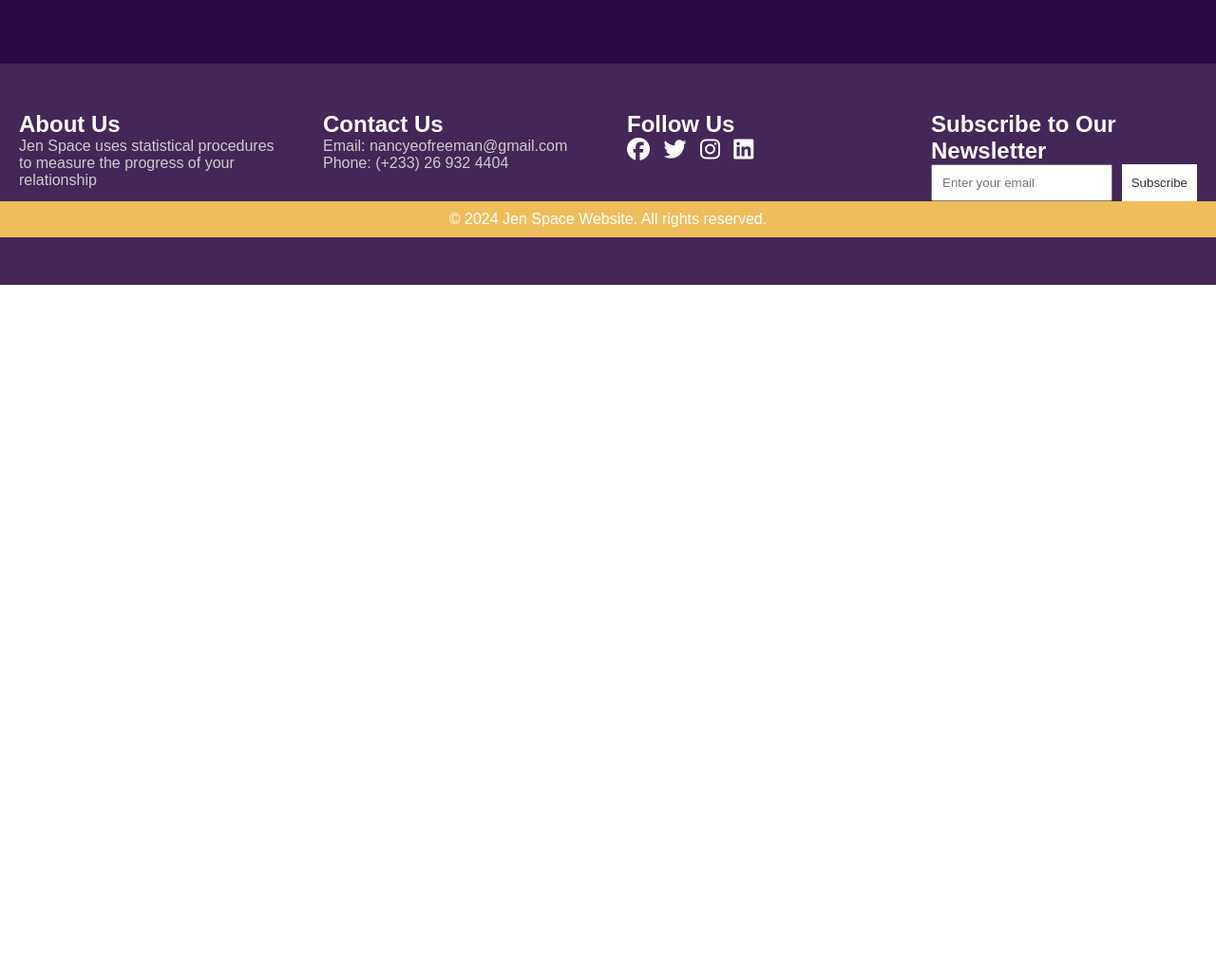
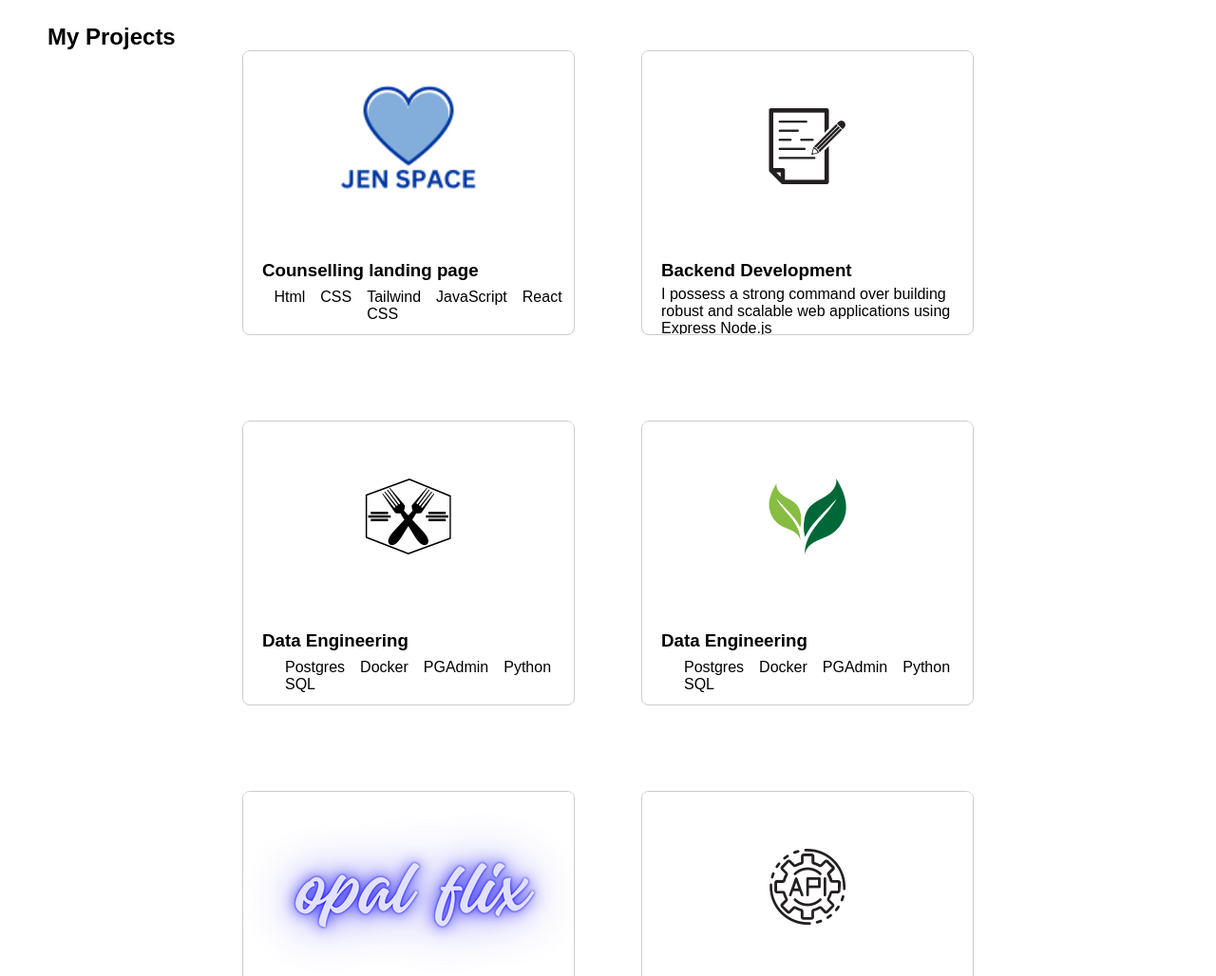
Before and after one commit to Nancylovesdata/my-portfolio-website, a plain HTML site: page index.html in a window 1280 px wide. Shown: the part 1772-2800 px from the top of the page at 95% size. Before the commit the page ends 2072 px from the top, so only its background shows below. Drawn offline with Linux system fonts and the light colour scheme.

Commit message:
worked on my project

```diff
--- a/index.css
+++ b/index.css
@@ -55,6 +55,10 @@
   }
   .git:hover{
     border-bottom: none;
+  }
+
+  .view:hover{
+border-bottom: none;
   }
 
   .top-items {
@@ -373,7 +377,7 @@ border-radius: 50%;
 
 
    .services {
-    padding: 120px 30px;
+    padding: 70px 30px;
     display: flex;
     gap: 20px;
     flex-direction: column;
@@ -381,6 +385,7 @@ border-radius: 50%;
     align-items: center;
     color: #F0BD5C;
     background-color: #290941;
+    font-size: 1.2rem;
 
   }
 
@@ -392,12 +397,13 @@ border-radius: 50%;
 
   .service-card {
     width: 250px;
-    height: 300px;
+    height: 350px;
     flex-direction: column;
     padding: 5px;
     text-align: center;
     border-radius: 12px;
     background-color:  #422758;
+    overflow: hidden;
   }
 
   .service-card h3 {
@@ -405,15 +411,105 @@ border-radius: 50%;
     color: white;
   }
 
+
+
+.backend{
+padding: 7px;
+
+  }
+
   .service-card p {
     padding: 0 20px;
     color:#F0BD5C;
+    font-size: 1.2rem;
   }
 
 
   .service-card-container {
     flex: 1;
   }
+
+
+
+
+
+
+
+
+
+
+
+  .project {
+    padding: 50px;
+  }
+
+  .project-item {
+    display: flex;
+    align-items: center;
+    justify-content:center;
+    gap: 70px;
+    flex-wrap: wrap;
+  }
+
+  .project-card-container {
+    flex: 0 0 ; /* Adjust as needed */
+    margin-bottom: 20px;
+  }
+
+  .project-card {
+    border: 1px solid #ccc;
+    border-radius: 8px;
+    overflow: hidden;
+    width: 350px;
+    height: 300px;
+  }
+
+  .image-upload {
+    position: relative;
+    height: 200px;
+    background-color: #f1f1f1;
+  }
+
+  .image-upload input[type="file"] {
+    position: absolute;
+    top: 0;
+    left: 0;
+    width: 100%;
+    height: 100%;
+    opacity: 0;
+    cursor: pointer;
+  }
+
+  #uploaded-image {
+    width: 100%;
+    height: 100%;
+    object-fit: cover;
+  }
+
+  .description {
+    padding: 20px;
+  }
+
+  .description h3 {
+    margin-top: 0;
+  }
+
+  .description ul {
+    padding-left: 20px;
+  }
+
+  .description p {
+    margin-top: 5px;
+    margin-bottom: 0;
+  }
+
+
+
+
+
+
+
+
 
 
 
@@ -560,28 +656,7 @@ border-radius: 50%;
 
 
 
-    /* .footer{
-      background-color: #EFF5FC;
-      padding: 20px 0;
-      color: #043c8f;
-  }
 
-  .footer_txt{
-      display: flex;
-      align-items: center;
-      text-align: center;
-      flex-direction: column;
-      gap: 10px;
-  }
-
-  .footer_txt span{
-      color: red;
-      border-radius: 0;
-      padding: 0;
-  } */
-
-
-  /* styles.css */
 
   body {
     margin: 0;
--- a/index.html
+++ b/index.html
@@ -17,7 +17,7 @@
 
 
         <div>
-            <span class="firstname" >Nancy <span class="highlight">Freeman</span></span>
+          <span class="firstname">Nancy <span>Esi Obengma </span> <span class="highlight">Freeman</span></span>
         </div>
 
         <nav class="navbar">
@@ -55,14 +55,18 @@
           <div>
             <div class="header-text-description">
               <div>
-                  <h1>Hello my name is <br> <span class="name">NANCY ESI OBENGMA FREEMAN</span><br>I am a full Stack Developer</h1>
+                <h1>Hello my name is <br> <span class="name">NANCY ESI OBENGMA FREEMAN</span><br>I am a full Stack
+                  Developer</h1>
               </div>
             </div>
 
           </div>
           <div class="header-btn">
-            <a href="https://docs.google.com/document/d/1MzFlKbQYGUK1qotX9vyIPIBgChq8Aib8/edit?usp=sharing&ouid=114092391789146505011&rtpof=true&sd=true" target="_blank"><button>View CV </button></a>
-            <a class="git" href="https://github.com/Nancylovesdata " target="_blank"><button class="need-help ">Follow on Github</button></a>
+            <a class="view"
+              href="https://docs.google.com/document/d/1MzFlKbQYGUK1qotX9vyIPIBgChq8Aib8/edit?usp=sharing&ouid=114092391789146505011&rtpof=true&sd=true"
+              target="_blank"><button>View CV </button></a>
+            <a class="git" href="https://github.com/Nancylovesdata " target="_blank"><button class="need-help ">Follow
+                on Github</button></a>
 
 
           </div>
@@ -83,23 +87,25 @@
 
         <div>
           <p>
-            Dynamic Full-Stack Web Developer with a strong foundation in Statistics and extensive experience in frontend development, complemented by a burgeoning proficiency in backend technologies. Armed with a degree in Statistics. I bring a unique blend of analytical thinking and technical expertise to the table, enabling me to approach both frontend and backend development with a data-driven mindset. My career goal is to continue pushing the boundaries of web development, leveraging both frontend and backend expertise to deliver innovative solutions that drive user engagement and business success. .👏</p>
+            Dynamic Full-Stack Web Developer with a strong foundation in Statistics and extensive experience in
+            <span>frontend development</span>, complemented by a burgeoning proficiency in <span>backend
+              technologies.</span> Armed with a degree in Statistics. I bring a unique blend of analytical thinking and
+            technical expertise to the table, enabling me to approach both frontend and backend development with a
+            data-driven mindset.
+
+            <br><span> My career goal is to continue pushing the boundaries of web development, leveraging both frontend
+              and backend expertise to deliver innovative solutions that drive user engagement and business success.
+            </span>👏
+          </p>
           <br>
-          <h4> Missions</h4>
-          <p>
-            Our counselling session seeks to ensure that individuals gain personal development training before entering
-            into marriage.
-            <br>
-            <br>
-            Consistent follow up on married couples, to have their dream marriage.
-          </p>
+
 
         </div>
 
       </div>
 
       <div>
-        <img class="about-img"    src="/asset/removebg-preview.png" alt="">
+        <img class="about-img" src="/asset/removebg-preview.png" alt="">
       </div>
     </section>
 
@@ -110,7 +116,7 @@
 
         <div class="service-card-container">
           <div class="service-card">
-            <h3>User Interactive Designs</h3>
+            <h3>Frontend development</h3>
             <ul>
               <li>
                 Html CSS Tailwind CSS Javascript React
@@ -120,7 +126,14 @@
 
             <ul>
               <li>
-    Creation of responsive web deigns
+                Creation of responsive web apps
+              </li>
+
+            </ul>
+
+            <ul>
+              <li>
+                Other: git
               </li>
 
             </ul>
@@ -128,9 +141,9 @@
         </div>
 
         <div class="service-card-container">
-          <div class="service-card">
+          <div class="service-card backend">
             <h3>Backend Development</h3>
-            <p >I possess a strong command over building robust and scalable web applications using Express Node.js </p>
+            <p>I possess a strong command over building robust and scalable web applications using Express Node.js </p>
             <ul>
               <li>
                 middleware integration
@@ -184,140 +197,207 @@
 
 
 
-    <!-- <section class="new-item">
-      <div class="new-item-text">
+    <section class="project">
+      <h2>My Projects</h2>
 
-        <div class="text ">
-          <h3> Enjoy, Great Counselling! </h3>
-          <p>Need us to speak at your event or have a one-on-one chat with you?</p>
+      <div class="project-item">
+
+        <div class="project-card-container">
+          <div class="project-card">
+            <div class="image-upload">
+              <img id="uploaded-image" src="./asset/Counsellor Nancy & Team.png" alt="Upload an Image" />
+            </div>
+            <div class="description">
+              <h3>Counselling landing page</h3>
+              <ul>
+                <li>Html</li>
+                <li>CSS</li>
+                <li>Tailwind CSS</li>
+                <li>JavaScript</li>
+                <li>React</li>
+              </ul>
+              <p>Creation of responsive web designs</p>
+            </div>
+          </div>
         </div>
 
-        <div><button class="btn" type="submit">Check here</button></div>
+        <div class="project-card-container">
+          <div class="project-card">
+            <div class="image-upload">
 
-
+              <img id="uploaded-image" src="./asset/todo-app.png" alt="Upload an Image" />
+            </div>
+            <div class="description">
+              <h3>Backend Development</h3>
+              <p>I possess a strong command over building robust and scalable web applications using Express Node.js</p>
+              <ul>
+                <li>Middleware integration</li>
+                <li>Routing optimization</li>
+                <li>Error handling strategies</li>
+              </ul>
+            </div>
+          </div>
         </div>
 
-      <div class="img">
+        <div class="project-card-container">
+          <div class="project-card">
+            <div class="image-upload">
 
-        <img src="Asset/aboutuspic.jpg" alt="Fruitfulness">
+              <img id="uploaded-image" src="./asset/recipe-app.png" alt="Upload an Image" />
             </div>
-    </section> -->
-
-<!--
-    <section class="products">
-      <h2>Our Packages</h2>
-      <div class="product-items">
-        <div class="product-card">
-          <h3>Partner picnic</h3>
-          <p>
-
-          </p>
-          <img class="styled-image" src="Asset/picnic.jpg" alt="Product1image">
+            <div class="description">
+              <h3>Data Engineering</h3>
+              <ul>
+                <li>Postgres SQL</li>
+                <li>Docker</li>
+                <li>PGAdmin</li>
+                <li>Python</li>
+              </ul>
             </div>
-        <div class="product-card
-        ">
-          <h3>Games</h3>
-          <p>
-          </p>
-          <img class="styled-image" src="Asset/games.jpg" alt="Product1image">
+          </div>
         </div>
 
-        <div class="product-card">
-          <h3>Marital Coaching</h3>
-          <p>
-          </p>
-          <img class="styled-image" src="Asset/wedding.jpg" alt="Product1image">
+        <div class="project-card-container">
+          <div class="project-card">
+            <div class="image-upload">
+
+              <img id="uploaded-image" src="./asset/foodcart.png" alt="Upload an Image" />
+            </div>
+            <div class="description">
+              <h3>Data Engineering</h3>
+              <ul>
+                <li>Postgres SQL</li>
+                <li>Docker</li>
+                <li>PGAdmin</li>
+                <li>Python</li>
+              </ul>
+            </div>
+          </div>
         </div>
 
-        <div class="product-card">
-          <h3>Gift Wrapping</h3>
-          <p>
-          </p>
-          <img class="styled-image" src="Asset/giftcards.jpg" alt="Product1image">
+        <div class="project-card-container">
+          <div class="project-card">
+            <div class="image-upload">
+
+              <img id="uploaded-image" src="./asset/opal-flix.png" alt="Upload an Image" />
             </div>
-        <div class="product-card">
-          <h3>Child Upbring</h3>
-          <p>
-          </p>
-          <img class="styled-image" src="Asset/upbring.jpg" alt="Product1image">
+            <div class="description">
+              <h3>Data Engineering</h3>
+              <ul>
+                <li>Postgres SQL</li>
+                <li>Docker</li>
+                <li>PGAdmin</li>
+                <li>Python</li>
+              </ul>
             </div>
-
-        <div class="product-card">
-          <h3>Premarital Coaching</h3>
-          <p>
-          </p>
-          <img class="styled-image" src="Asset/hangout.jpg" alt="Product1image">
-        </div>
-
-        <div class="product-card">
-          <h3>Obtaining Clarity</h3>
-          <p></p>
-          <div>
-            <img class="styled-image" src="Asset/beach.jpg" alt="Product1image">
           </div>
         </div>
 
 
-        <div class="product-card">
-          <h3>Conflict resolution
+        <div class="project-card-container">
+          <div class="project-card">
+            <div class="image-upload">
 
-          </h3>
-          <p>
-          </p>
-          <img class="styled-image" src="Asset/confict_resolution.jpg" alt="Product1image">
+              <img id="uploaded-image" src="./asset/todo-api-logo.png" alt="Upload an Image" />
+            </div>
+            <div class="description">
+              <h3>Data Engineering</h3>
+              <ul>
+                <li>Postgres SQL</li>
+                <li>Docker</li>
+                <li>PGAdmin</li>
+                <li>Python</li>
+              </ul>
+            </div>
           </div>
         </div>
 
+
+
+      </div>
     </section>
 
 
-    <section class="teams">
-      <h2>Our Teams</h2>
 
-      <div class="team-items">
 
-        <div class="team-card">
-          <h3>Psychiatrist</h3>
-          <p>Gifty Van
-          </p>
-          <img src="Asset/team1.png" alt="team1image">
+
+
+
+
+
+
+
+
+
+
+
+
+    <!-- <section class="project">
+  <h2>My Projects</h2>
+
+  <div class="project-item">
+
+    <div class="project-card-container">
+      <div class="project-card">
+        <div class="image-upload">
+          <input type="file" accept="image/*" />
+          <img id="uploaded-image" src="#" alt="Upload an Image" />
+        </div>
+        <div class="description">
+          <h3>User Interactive Designs</h3>
+          <ul>
+            <li>Html</li>
+            <li>CSS</li>
+            <li>Tailwind CSS</li>
+            <li>JavaScript</li>
+            <li>React</li>
+          </ul>
+          <p>Creation of responsive web designs</p>
+        </div>
+      </div>
     </div>
 
-        <div class="team-card">
-          <h3>Couples Therapist</h3>
-          <p>Ashley Agyei Kafui
-          </p>
-          <img src="Asset/team 2.png" alt="team1image">
+    <div class="project-card-container">
+      <div class="project-card">
+        <div class="image-upload">
+          <input type="file" accept="image/*" />
+          <img id="uploaded-image" src="#" alt="Upload an Image" />
+        </div>
+        <div class="description">
+          <h3>Backend Development</h3>
+          <p>I possess a strong command over building robust and scalable web applications using Express Node.js</p>
+          <ul>
+            <li>Middleware integration</li>
+            <li>Routing optimization</li>
+            <li>Error handling strategies</li>
+          </ul>
+        </div>
+      </div>
     </div>
 
-        <div class="team-card">
-          <h3>Licensed Professional Counselor </h3>
-          <p>Rofiat Lyril
-          </p>
-          <img src="Asset/team3.png" alt="team1image">
+    <div class="project-card-container">
+      <div class="project-card">
+        <div class="image-upload">
+          <input type="file" accept="image/*" />
+          <img id="uploaded-image" src="#" alt="Upload an Image" />
         </div>
-
-
-        <div class="team-card">
-          <h3>Visioneer</h3>
-          <p> Nancy Freeman-Arthur
-          </p>
-          <img src="Asset/team4.png" alt="team1image">
+        <div class="description">
+          <h3>Data Engineering</h3>
+          <ul>
+            <li>Postgres SQL</li>
+            <li>Docker</li>
+            <li>PGAdmin</li>
+            <li>Python</li>
+          </ul>
+        </div>
+      </div>
     </div>
 
   </div>
 </section> -->
 
-    <!-- <footer class="footer">
-      <div class="footer_txt">
-        <div>
-          <p>copyright&#174; Made with <span>❤</span> by Nancy Freeman-Arthur</p>
-        </div>
-      </div>
 
- <!-- <div class="footer">
-        <p>&copy; 2024 Your Website. All rights reserved.</p>
-    </div> -->
+
 
     <footer class="site-footer">
       <div class="container">
```
Also changed, not shown: asset/Counsellor Nancy & Team.png (added), asset/foodcart.png (added), asset/opal-flix.png (added), asset/recipe-app.png (added), asset/todo-api-logo.png (added), asset/todo-app.png (added). Lines whose indentation alone changed are shown as unchanged.
